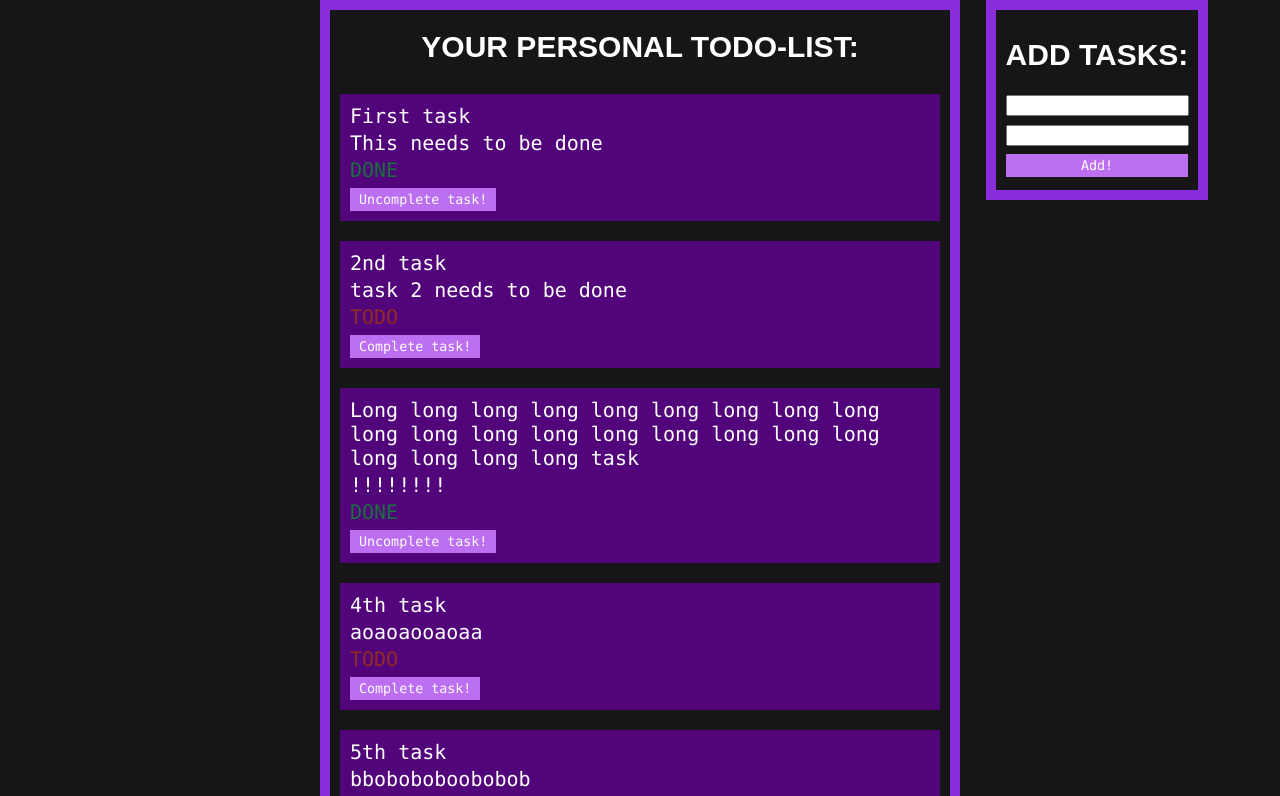
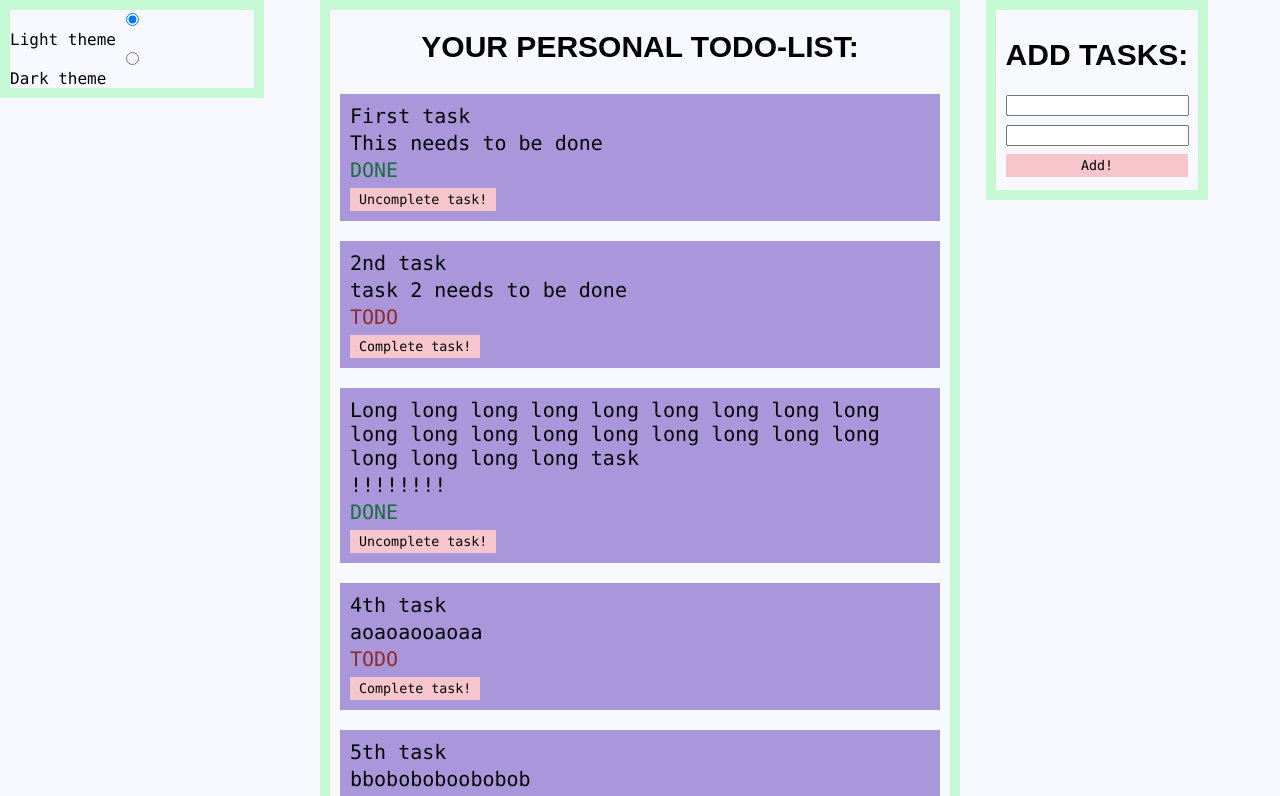
Before and after one commit to Dimakl/react-hse, a React (Create React App) app: page / in a window 1280 px wide. Shown: the top 796 px of the page. Built offline with nearby package versions, Linux system fonts and the light colour scheme.

Commit message:
final additions and adding radio group

```diff
--- a/src/App.jsx
+++ b/src/App.jsx
@@ -1,5 +1,4 @@
 import React from 'react'
-//import './css/App.scss'
 import styles from './css/App.scss'
 import TaskAddForm from './TaskAddForm/TaskAddForm.jsx'
 import TaskList from './TaskList/TaskList.jsx'
@@ -66,7 +65,7 @@ class App extends React.Component {
         completed: false
       }
     ],
-    theme: 'dark'
+    theme: 'light'
   }
 
 
@@ -108,9 +107,15 @@ class App extends React.Component {
   render () {
     return (
       <div className = {cx("app",{[`app-${this.state.theme}-theme`]:true})}>
+      <div id = "themeChangeRadio">
+				<input type="radio" id="light" value="light" name="theme" checked = {this.state.theme === "light"} onChange = {this.changeAppTheme}></input>
+				<label>Light theme</label>
+				<input type="radio" id = "dark" value="dark" name="theme" checked={this.state.theme === "dark"} onChange = {this.changeAppTheme}></input>
+				<label>Dark theme</label>
+			</div>
       <TaskAddForm addTask={this.addTask} theme={this.state.theme}/>
       <TaskList tasks={this.state.tasks} theme={this.state.theme} changeCompletionStateFunction={this.changeTaskCompletionState}/>
-      <button onClick={this.changeAppTheme}/>
+
       </div>
     )
   }
--- a/src/Task/css/Task.scss
+++ b/src/Task/css/Task.scss
@@ -15,11 +15,6 @@
 
     & > div {
         margin-bottom: 3px;
-    }
-
-    &:hover {
-        transform:scale(1.01);
-        transition: 0.5s linear;
     }
 }
 
--- a/src/TaskAddForm/css/TaskAddForm.scss
+++ b/src/TaskAddForm/css/TaskAddForm.scss
@@ -1,5 +1,4 @@
 @import '../../css/const.scss';
-
 
 #taskAddForm {
     position: fixed;
--- a/src/css/App.scss
+++ b/src/css/App.scss
@@ -1,9 +1,8 @@
 @import 'const.scss';
-
 
 * {
   font-family: "Lucida Console", Courier, monospace;
-  transition: all 1s linear ;
+  transition: all 1s linear;
   }
 
 .app {
@@ -35,3 +34,7 @@ h1 {
   font-size: 30px;
   font-family: Arial, Helvetica, sans-serif;
 }
+
+#themeChangeRadio {
+  position: fixed;
+}
```
